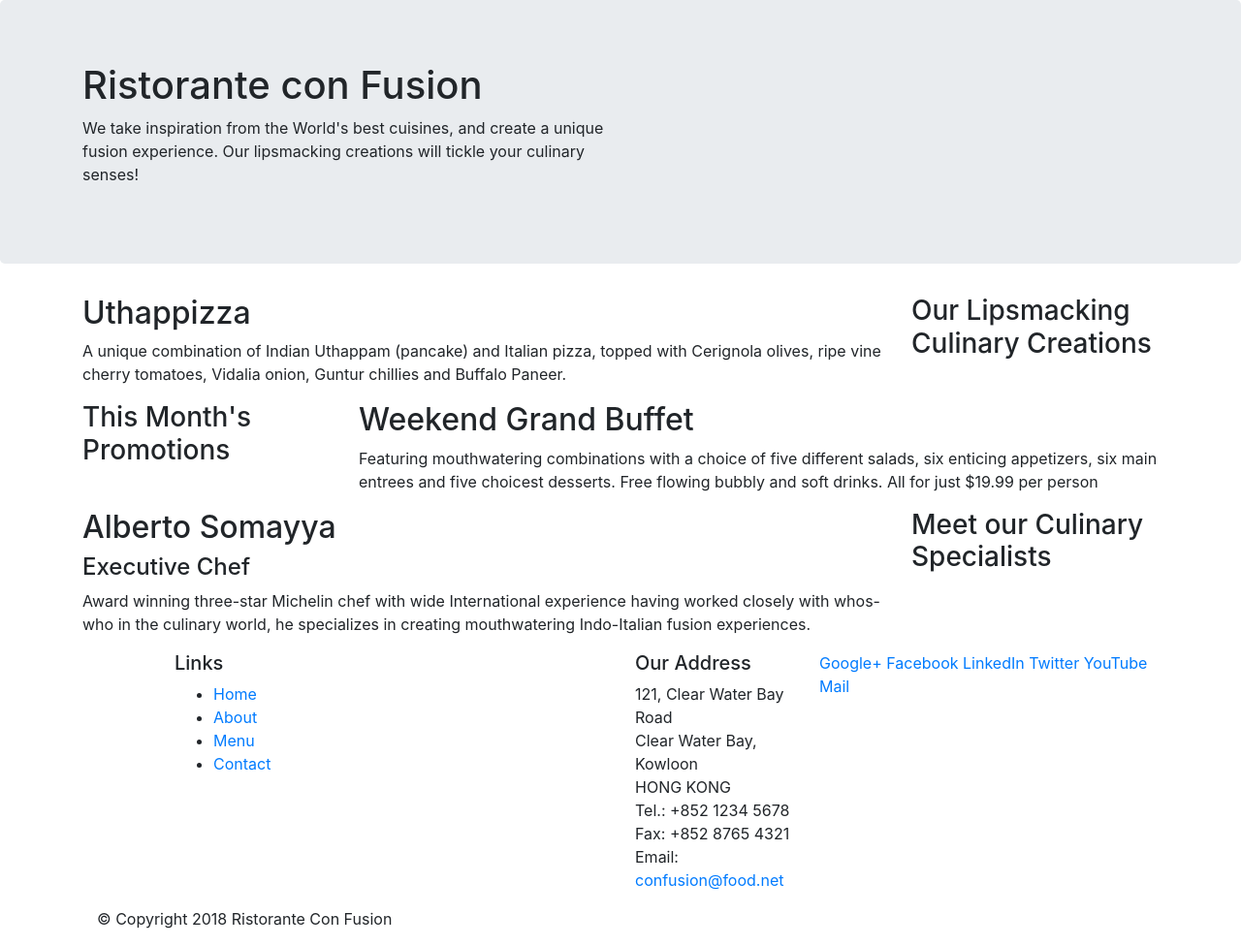
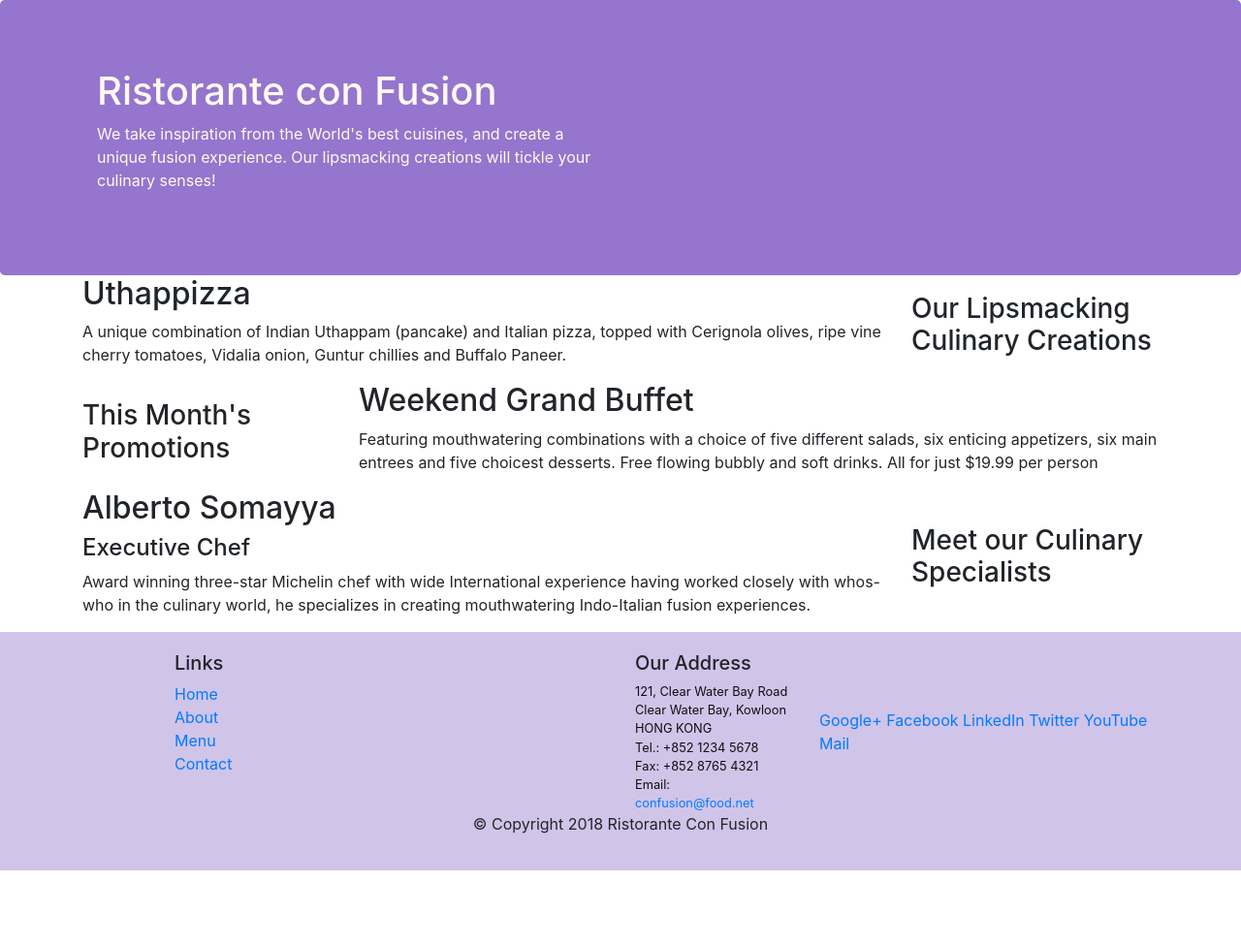
Before and after one commit to felixyasarp/conFusion, a website: page index.html in a window 1280 px wide. Shown: the whole page at 97% size. After the commit the page ends 898 px from the top, so only its background shows below. Drawn offline with nearby package versions, Linux system fonts and the light colour scheme.

Commit message:
Bootstrap Grid Part 2

```diff
--- /dev/null
+++ b/css/styles.css
@@ -0,0 +1,30 @@
+.row-header{
+    margin:0px auto;
+    padding:0px;
+}
+
+.row-content {
+    margin:0px auto;
+    padding: 50px 0px 50px 0px;
+    border-bottom: 1px ridge;
+    min-height:400px;
+}
+
+.footer{
+    background-color: #D1C4E9;
+    margin:0px auto;
+    padding: 20px 0px 20px 0px;
+}
+
+.jumbotron {
+    padding:70px 30px 70px 30px;
+    margin:0px auto;
+    background: #9575CD ;
+    color:floralwhite;
+}
+
+address{
+    font-size:80%;
+    margin:0px;
+    color:#0f0f0f;
+}
--- a/index.html
+++ b/index.html
@@ -9,6 +9,7 @@
 
      <!-- Bootstrap CSS -->
      <link rel="stylesheet" href="node_modules/bootstrap/dist/css/bootstrap.min.css">
+     <link href="css/styles.css" rel="stylesheet">
     <title>Ristorante Con Fusion</title>
 </head>
 
@@ -16,7 +17,7 @@
 
     <header class="jumbotron">
         <div class="container">
-            <div class="row">
+            <div class="row row-header">
                 <div class="col-12 col-sm-6">
                     <h1>Ristorante con Fusion</h1>
                     <p>We take inspiration from the World's best cuisines, and create a unique fusion experience. Our lipsmacking creations will tickle your culinary senses!</p>
@@ -28,7 +29,7 @@
     </header>
 
     <div class="container">
-        <div class="row">
+        <div class="row row-container align-items-center" >
             <div class="col-12 col-sm-4 order-sm-last col-md-3">
                 <h3>Our Lipsmacking Culinary Creations</h3>
             </div>
@@ -39,7 +40,7 @@
         </div>
 
 
-        <div class="row">
+        <div class="row row-container align-items-center">
             <div class="col-12 col-sm-4 col-md-3">
                 <h3>This Month's Promotions</h3>
             </div>
@@ -49,7 +50,7 @@
             </div>
         </div>
 
-        <div class="row">
+        <div class="row row-container align-items-center">
             <div class="col-12 col-sm-4 order-sm-last col-md-3">
                 <h3>Meet our Culinary Specialists</h3>
             </div>
@@ -61,12 +62,12 @@
         </div>
     </div>
 
-    <footer>
+    <footer class="footer">
         <div class="container">
             <div class="row">
                 <div class="col-7 offset-1 col-sm-5">
                     <h5>Links</h5>
-                    <ul>
+                    <ul class="list-unstyled">
                         <li><a href="#">Home</a></li>
                         <li><a href="#">About</a></li>
                         <li><a href="#">Menu</a></li>
@@ -84,7 +85,7 @@
 		              Email: <a href="mailto:confusion@food.net">confusion@food.net</a>
 		           </address>
                 </div>
-                <div class="col-12 col-sm-4">
+                <div class="col-12 col-sm-4 align-self-center">
                     <div>
                         <a href="http://google.com/+">Google+</a>
                         <a href="http://www.facebook.com/profile.php?id=">Facebook</a>
@@ -95,7 +96,7 @@
                     </div>
                 </div>
            </div>
-           <div>
+           <div class="row justify-content-center">
                 <div class="col-auto">
                     <p>© Copyright 2018 Ristorante Con Fusion</p>
                 </div>
```
